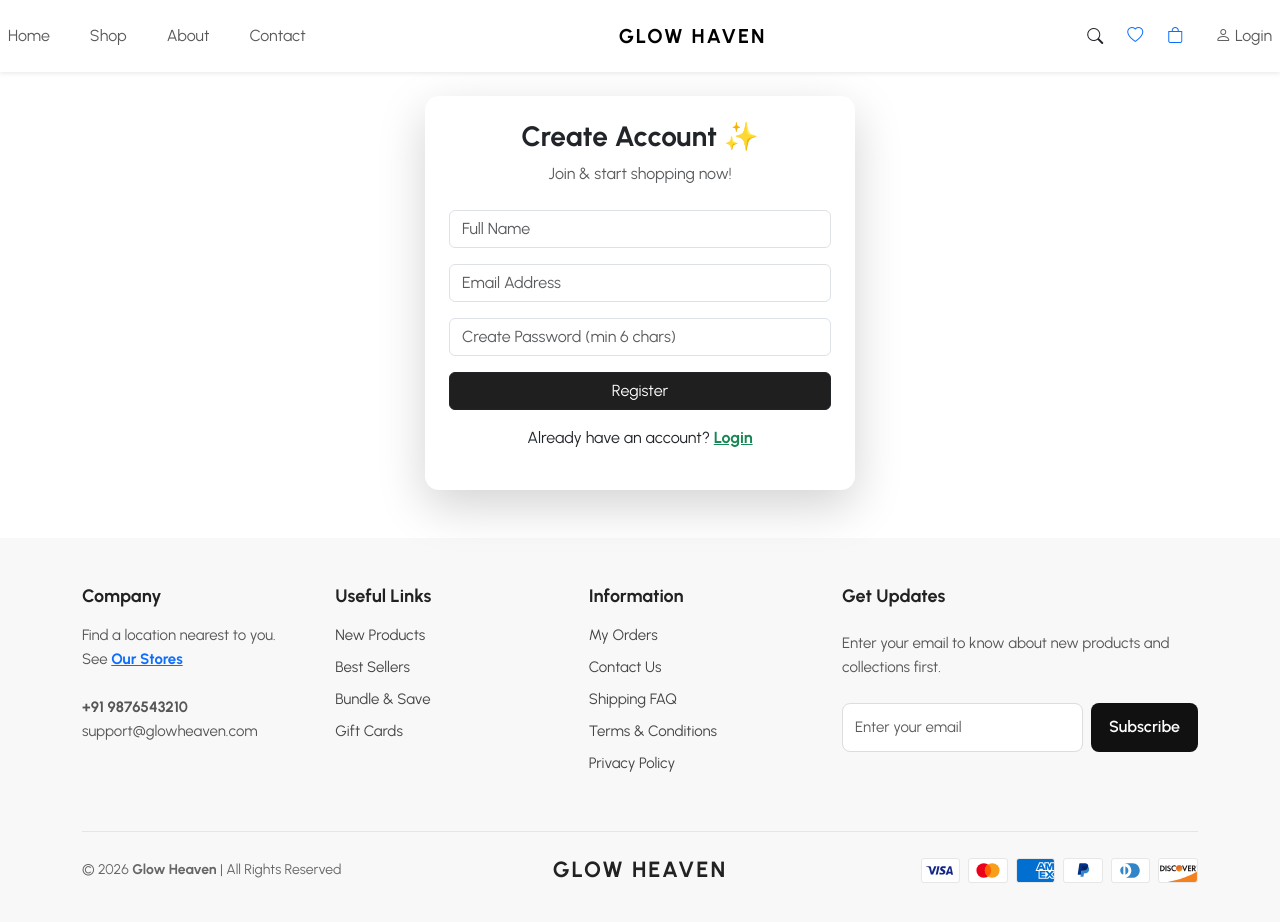
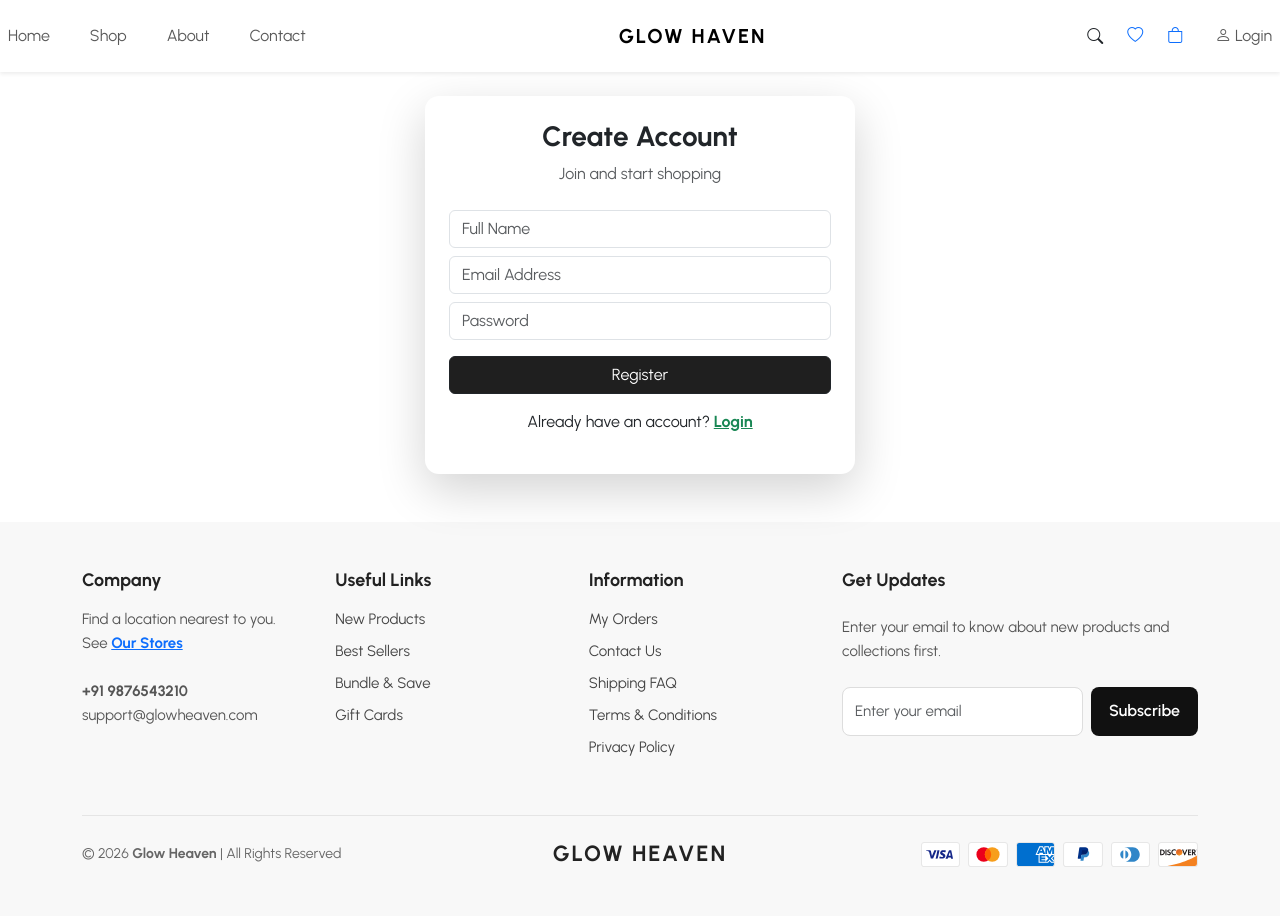
Before and after one commit to Afsal36/Glowhaven-frontend, a React (Vite) app in the folder Glowhaven/: page /register in a window 1280 px wide. Shown: the top 922 px of the page. Built offline with nearby package versions, Linux system fonts and the light colour scheme.

Commit message:
initial frontend commit

```diff
--- a/Glowhaven/src/pages/auth/Register.jsx
+++ b/Glowhaven/src/pages/auth/Register.jsx
@@ -2,7 +2,13 @@
 import React, { useState, useEffect } from "react";
 import { useDispatch, useSelector } from "react-redux";
 import { registerUser, clearAuthError } from "../../features/auth/authSlice";
-import { useNavigate, Link } from "react-router"; // ✔ FIXED
+import { useNavigate, Link } from "react-router";
+
+const initialForm = {
+  name: "",
+  email: "",
+  password: "",
+};
 
 function Register() {
   const dispatch = useDispatch();
@@ -10,101 +16,172 @@ function Register() {
 
   const { user, loading, error } = useSelector((state) => state.auth);
 
-  const [form, setForm] = useState({
-    name: "",
-    email: "",
-    password: "",
-  });
+  const [form, setForm] = useState(initialForm);
+  const [errors, setErrors] = useState({});
+  const [touched, setTouched] = useState({});
 
-  const [showError, setShowError] = useState(false);
-
-  // 🧹 Clear previous login error when opening register page
+  /* =========================
+     CLEAR OLD ERRORS
+  ========================= */
   useEffect(() => {
     dispatch(clearAuthError());
-    return () => dispatch(clearAuthError()); // cleanup ✔
+    return () => dispatch(clearAuthError());
   }, [dispatch]);
 
+  /* =========================
+     VALIDATION RULES
+  ========================= */
+  const validate = (values) => {
+    const errs = {};
+
+    // Name
+    if (!values.name.trim()) {
+      errs.name = "Full name is required";
+    } else if (values.name.length < 3) {
+      errs.name = "Name must be at least 3 characters";
+    }
+
+    // Email
+    if (!values.email) {
+      errs.email = "Email is required";
+    } else if (
+      !/^[^\s@]+@[^\s@]+\.[^\s@]+$/.test(values.email)
+    ) {
+      errs.email = "Enter a valid email address";
+    }
+
+    // Password
+    if (!values.password) {
+      errs.password = "Password is required";
+    } else if (values.password.length < 6) {
+      errs.password = "Password must be at least 6 characters";
+    } else if (!/[A-Z]/.test(values.password)) {
+      errs.password = "Password must contain one uppercase letter";
+    } else if (!/[0-9]/.test(values.password)) {
+      errs.password = "Password must contain one number";
+    }
+
+    return errs;
+  };
+
+  /* =========================
+     HANDLERS
+  ========================= */
   const changeHandler = (e) => {
     setForm({ ...form, [e.target.name]: e.target.value });
+  };
+
+  const blurHandler = (e) => {
+    setTouched({ ...touched, [e.target.name]: true });
+    setErrors(validate(form));
   };
 
   const submitHandler = (e) => {
     e.preventDefault();
 
-    // 🛡 Basic validation
-    if (!form.name || !form.email || !form.password) {
-      alert("All fields are required!");
-      return;
-    }
-    if (form.password.length < 6) {
-      alert("Password must be at least 6 characters!");
-      return;
-    }
+    const validationErrors = validate(form);
+    setErrors(validationErrors);
+    setTouched({
+      name: true,
+      email: true,
+      password: true,
+    });
+
+    if (Object.keys(validationErrors).length > 0) return;
 
     dispatch(registerUser(form));
   };
 
-  // 🚀 Redirect after Register success
+  /* =========================
+     REDIRECT ON SUCCESS
+  ========================= */
   useEffect(() => {
     if (user) navigate("/");
   }, [user, navigate]);
 
-  // ❗Auto-hide error
-  useEffect(() => {
-    if (error) {
-      setShowError(true);
-      const timer = setTimeout(() => {
-        setShowError(false);
-        dispatch(clearAuthError());
-      }, 3000);
-      return () => clearTimeout(timer);
-    }
-  }, [error, dispatch]);
-
   return (
     <div className="container d-flex justify-content-center align-items-center mt-5 pt-5">
-      <div className="card p-4 shadow-lg border-0" style={{ width: "430px", borderRadius: "14px" }}>
+      <div
+        className="card p-4 shadow-lg border-0"
+        style={{ width: "430px", borderRadius: "14px" }}
+      >
+        <h3 className="fw-bold text-center mb-2">
+          Create Account
+        </h3>
+        <p className="text-center text-muted mb-4">
+          Join and start shopping
+        </p>
 
-        <h3 className="fw-bold text-center mb-2">Create Account ✨</h3>
-        <p className="text-center text-muted mb-4">Join & start shopping now!</p>
-
-        {showError && (
-          <div className="alert alert-danger py-2 text-center" style={{ fontSize: "14px" }}>
+        {error && (
+          <div className="alert alert-danger py-2 text-center">
             {error}
           </div>
         )}
 
-        <form onSubmit={submitHandler}>
+        <form onSubmit={submitHandler} noValidate>
+          {/* NAME */}
           <input
-            className="form-control custom-input mb-3"
+            className={`form-control mb-2 ${
+              touched.name && errors.name
+                ? "is-invalid"
+                : ""
+            }`}
             name="name"
             placeholder="Full Name"
             value={form.name}
             onChange={changeHandler}
-            required
+            onBlur={blurHandler}
           />
+          {touched.name && errors.name && (
+            <div className="invalid-feedback d-block">
+              {errors.name}
+            </div>
+          )}
 
+          {/* EMAIL */}
           <input
-            className="form-control custom-input mb-3"
+            className={`form-control mb-2 ${
+              touched.email && errors.email
+                ? "is-invalid"
+                : ""
+            }`}
             type="email"
             name="email"
             placeholder="Email Address"
             value={form.email}
             onChange={changeHandler}
-            required
+            onBlur={blurHandler}
           />
+          {touched.email && errors.email && (
+            <div className="invalid-feedback d-block">
+              {errors.email}
+            </div>
+          )}
 
+          {/* PASSWORD */}
           <input
-            className="form-control custom-input mb-3"
+            className={`form-control mb-3 ${
+              touched.password && errors.password
+                ? "is-invalid"
+                : ""
+            }`}
             type="password"
             name="password"
-            placeholder="Create Password (min 6 chars)"
+            placeholder="Password"
             value={form.password}
             onChange={changeHandler}
-            required
+            onBlur={blurHandler}
           />
+          {touched.password && errors.password && (
+            <div className="invalid-feedback d-block">
+              {errors.password}
+            </div>
+          )}
 
-          <button className="btn btn-dark w-100" disabled={loading}>
+          <button
+            className="btn btn-dark w-100"
+            disabled={loading}
+          >
             {loading ? "Creating Account..." : "Register"}
           </button>
         </form>
```
